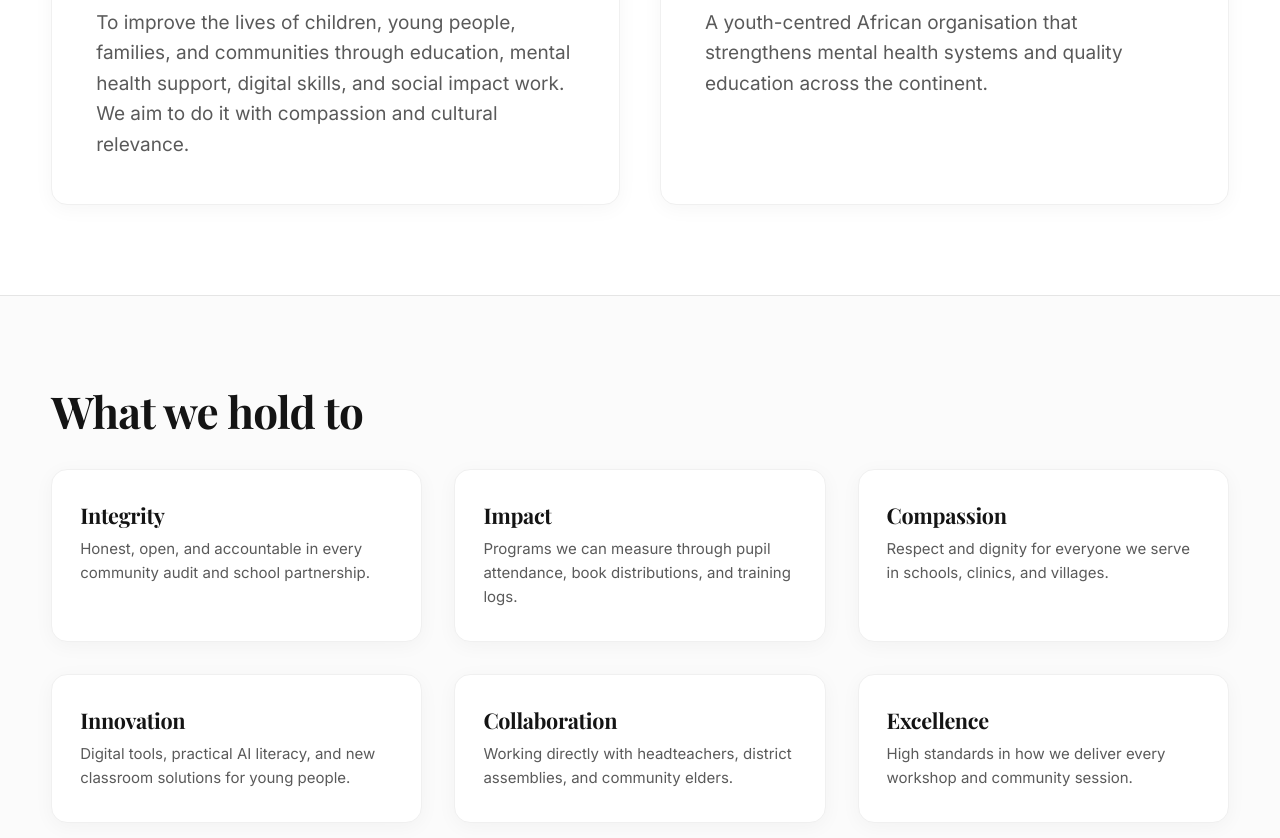
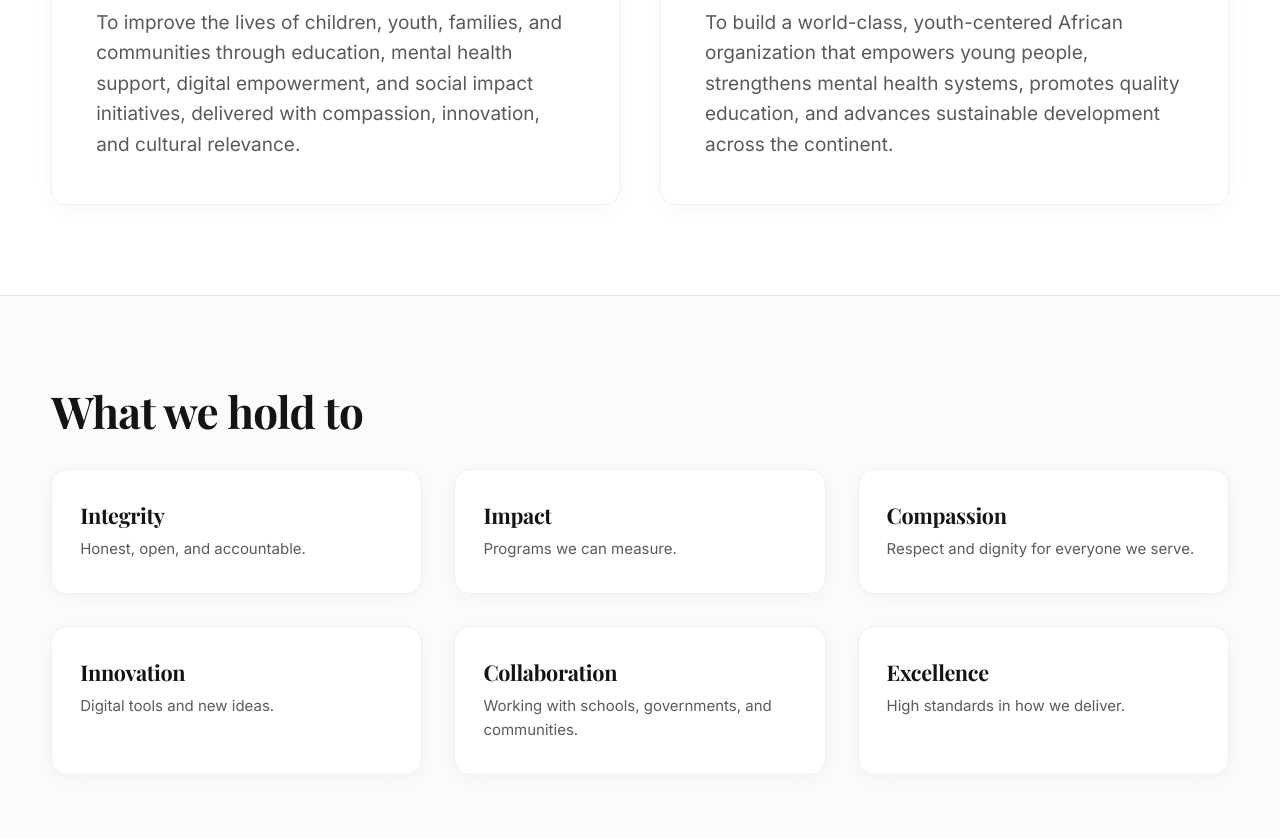
Before and after one commit to aithusaachel/ACI-africa, a website: page about.html in a window 1280 px wide. Shown: the part 754-1592 px from the top of the page. Drawn offline with Linux system fonts and the light colour scheme.

Commit message:
fix(about): align core values and mission/vision with ACI document, replace charter photo with adult-only IMG_8878

```diff
--- a/about.html
+++ b/about.html
@@ -98,13 +98,13 @@
           <div class="aci-mv-card">
             <h2 class="aci-h2">Our mission</h2>
             <p>
-              To improve the lives of children, young people, families, and communities through education, mental health support, digital skills, and social impact work. We aim to do it with compassion and cultural relevance.
+              To improve the lives of children, youth, families, and communities through education, mental health support, digital empowerment, and social impact initiatives, delivered with compassion, innovation, and cultural relevance.
             </p>
           </div>
           <div class="aci-mv-card">
             <h2 class="aci-h2">Our vision</h2>
             <p>
-              A youth-centred African organisation that strengthens mental health systems and quality education across the continent.
+              To build a world-class, youth-centered African organization that empowers young people, strengthens mental health systems, promotes quality education, and advances sustainable development across the continent.
             </p>
           </div>
         </div>
@@ -121,27 +121,27 @@
         <div class="aci-values-grid">
           <div class="aci-value-card">
             <h3>Integrity</h3>
-            <p>Honest, open, and accountable in every community audit and school partnership.</p>
+            <p>Honest, open, and accountable.</p>
           </div>
           <div class="aci-value-card">
             <h3>Impact</h3>
-            <p>Programs we can measure through pupil attendance, book distributions, and training logs.</p>
+            <p>Programs we can measure.</p>
           </div>
           <div class="aci-value-card">
             <h3>Compassion</h3>
-            <p>Respect and dignity for everyone we serve in schools, clinics, and villages.</p>
+            <p>Respect and dignity for everyone we serve.</p>
           </div>
           <div class="aci-value-card">
             <h3>Innovation</h3>
-            <p>Digital tools, practical AI literacy, and new classroom solutions for young people.</p>
+            <p>Digital tools and new ideas.</p>
           </div>
           <div class="aci-value-card">
             <h3>Collaboration</h3>
-            <p>Working directly with headteachers, district assemblies, and community elders.</p>
+            <p>Working with schools, governments, and communities.</p>
           </div>
           <div class="aci-value-card">
             <h3>Excellence</h3>
-            <p>High standards in how we deliver every workshop and community session.</p>
+            <p>High standards in how we deliver.</p>
           </div>
         </div>
       </div>
@@ -192,12 +192,12 @@
           </div>
           <div class="aci-charter-media">
             <div class="aci-rounded-frame" style="aspect-ratio: 3/4; max-width: 440px; margin: 0 auto;">
-              <img src="images/IMG_8898.webp"
-                   srcset="images/IMG_8898-480w.webp 480w, images/IMG_8898-960w.webp 960w, images/IMG_8898-1440w.webp 1440w, images/IMG_8898.webp 1600w"
+              <img src="images/IMG_8878.webp"
+                   srcset="images/IMG_8878-480w.webp 480w, images/IMG_8878-960w.webp 960w, images/IMG_8878-1440w.webp 1440w, images/IMG_8878.webp 1200w"
                    sizes="(max-width: 991px) 100vw, 35vw"
-                   alt="Young adolescent in a moment of emotional reflection and community solidarity in Ghana"
-                   width="1600"
-                   height="2172"
+                   alt="AbleCares Initiative Africa adult coordinator at community intake and consultation desk in Ghana"
+                   width="1200"
+                   height="1600"
                    loading="lazy">
             </div>
             <!-- [NEED: Archival session record and locality documentation] -->
```
Also changed, not shown: images/IMG_8878-1440w.webp (added), images/IMG_8878-480w.webp (added), images/IMG_8878-960w.webp (added), images/IMG_8878.webp (added).
